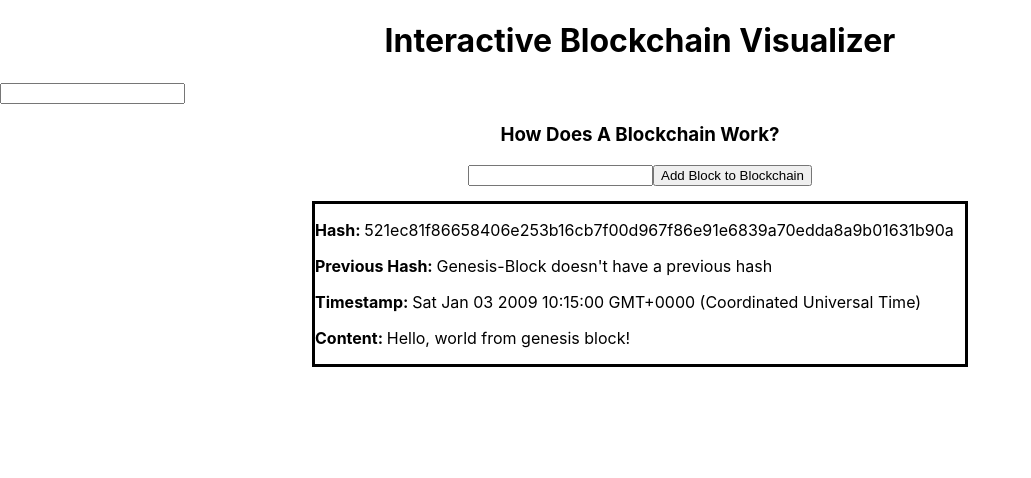
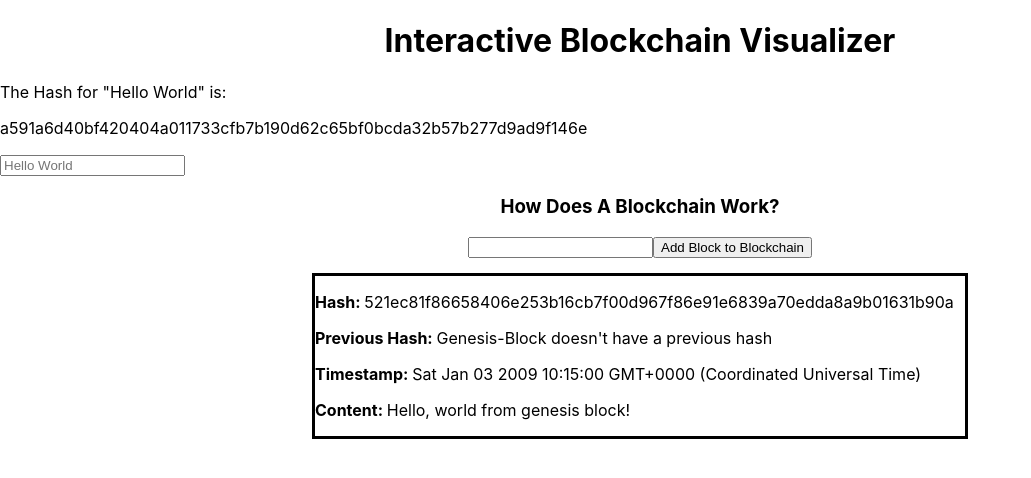
Before and after one commit to waiscodes/typescript-jest, a React (Create React App) app: page / in a window 1280 px wide. Shown: the top 478 px of the page, without its empty margins (0-1031 px from the left). Built offline with nearby package versions, Linux system fonts and the light colour scheme.

Commit message:
Added an input state to display the input and the hash

```diff
--- a/src/components/Sha256Hash.tsx
+++ b/src/components/Sha256Hash.tsx
@@ -2,16 +2,23 @@ import React, { useState } from "react";
 import sha256 from "crypto-js/sha256";
 
 const Sha256 = () => {
-  const [hash, setHash] = useState<string>("");
+  const [input, setInput] = useState<string>("Hello World");
+  const [hash, setHash] = useState<string>(sha256("Hello World").toString());
 
   const createHashOnChange = (e: React.ChangeEvent<HTMLInputElement>) => {
+    setInput(e.target.value);
     setHash(sha256(e.target.value).toString());
   };
 
   return (
     <div>
+      <p>The Hash for "{input}" is: </p>
       <p>{hash}</p>
-      <input type='text' onChange={createHashOnChange} />
+      <input
+        type='text'
+        placeholder='Hello World'
+        onChange={createHashOnChange}
+      />
     </div>
   );
 };
```
